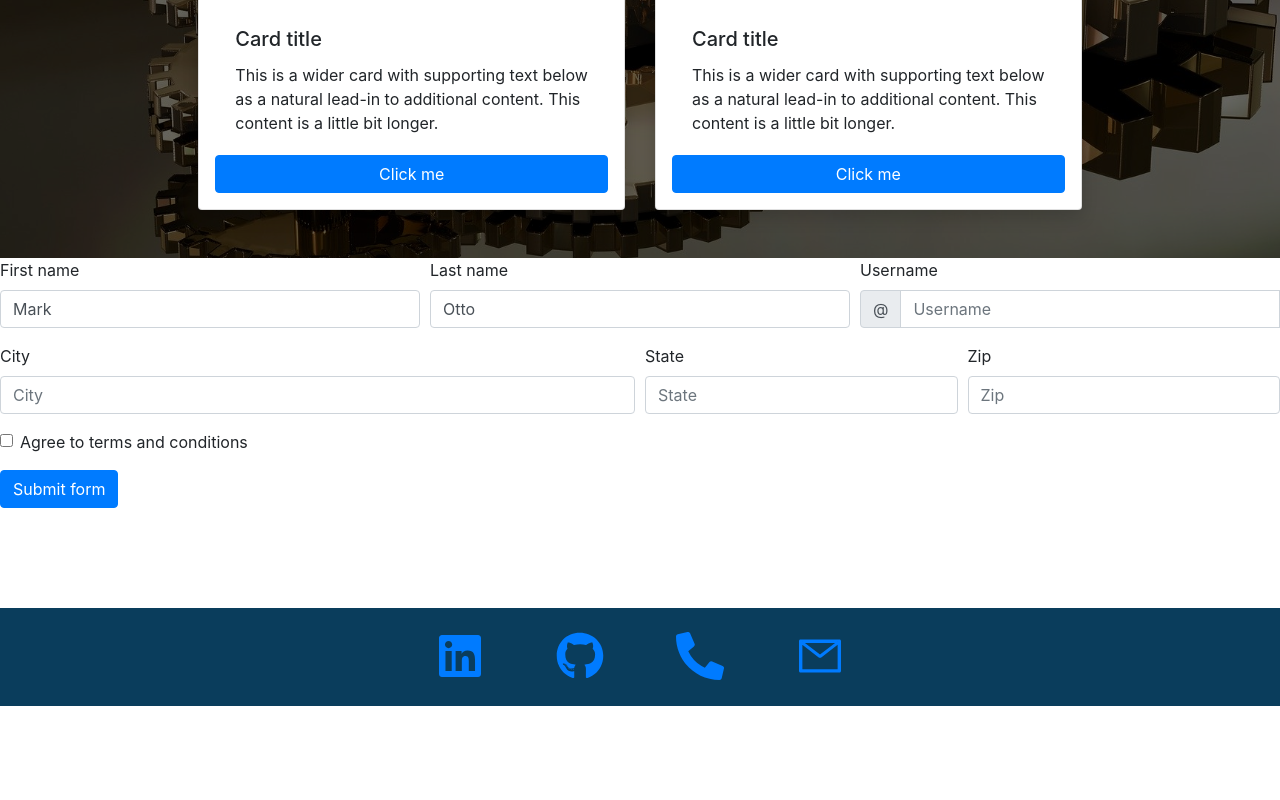
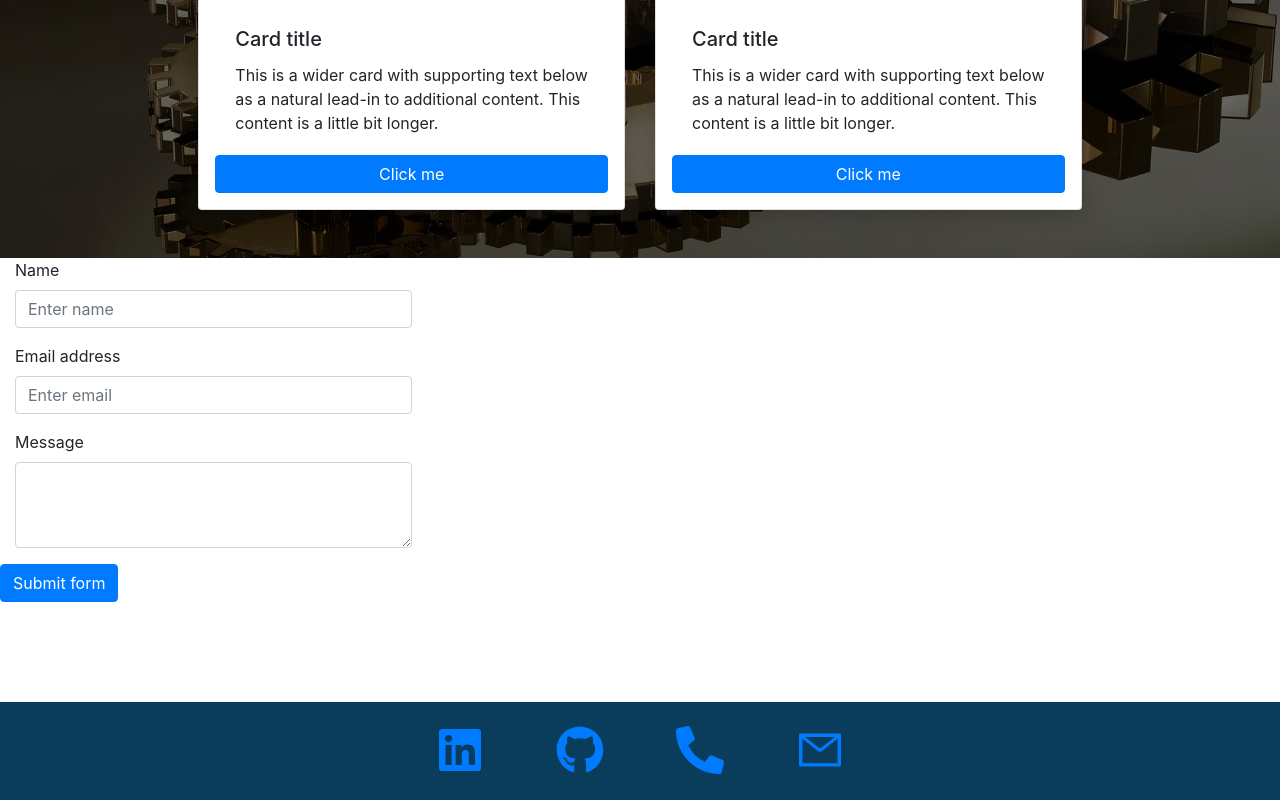
Before and after one commit to JDMartinez1531/React-Portfolio, a React (Create React App) app: page / in a window 1280 px wide. Shown: the part 2892-3692 px from the top of the page. Before the commit the page ends 3598 px from the top, so only its background shows below. Built offline with nearby package versions, Linux system fonts and the light colour scheme.

Commit message:
finished form template

```diff
--- a/src/components/Contact/index.jsx
+++ b/src/components/Contact/index.jsx
@@ -1,7 +1,6 @@
 import React, { useState } from "react";
 import Form from "react-bootstrap/Form";
 import Col from "react-bootstrap/Col";
-import InputGroup from "react-bootstrap/InputGroup";
 import Button from "react-bootstrap/Button";
 
 function Contact() {
@@ -19,75 +18,24 @@ function Contact() {
 
 	return (
 		<Form noValidate validated={validated} onSubmit={handleSubmit}>
-			<Form.Row>
+
 				<Form.Group as={Col} md="4" controlId="validationCustom01">
-					<Form.Label>First name</Form.Label>
-					<Form.Control
-						required
-						type="text"
-						placeholder="First name"
-						defaultValue="Mark"
-					/>
-					<Form.Control.Feedback>Looks good!</Form.Control.Feedback>
+					<Form.Label>Name</Form.Label>
+					<Form.Control required type="text" placeholder="Enter name" />
+					<Form.Control.Feedback>Accepted</Form.Control.Feedback>
 				</Form.Group>
 				<Form.Group as={Col} md="4" controlId="validationCustom02">
-					<Form.Label>Last name</Form.Label>
-					<Form.Control
-						required
-						type="text"
-						placeholder="Last name"
-						defaultValue="Otto"
-					/>
-					<Form.Control.Feedback>Looks good!</Form.Control.Feedback>
+					<Form.Label>Email address</Form.Label>
+					<Form.Control type="email" placeholder="Enter email" />
+					<Form.Control.Feedback>Accepted</Form.Control.Feedback>
 				</Form.Group>
 				<Form.Group as={Col} md="4" controlId="validationCustomUsername">
-					<Form.Label>Username</Form.Label>
-					<InputGroup>
-						<InputGroup.Prepend>
-							<InputGroup.Text id="inputGroupPrepend">@</InputGroup.Text>
-						</InputGroup.Prepend>
-						<Form.Control
-							type="text"
-							placeholder="Username"
-							aria-describedby="inputGroupPrepend"
-							required
-						/>
-						<Form.Control.Feedback type="invalid">
-							Please choose a username.
-						</Form.Control.Feedback>
-					</InputGroup>
-				</Form.Group>
-			</Form.Row>
-			<Form.Row>
-				<Form.Group as={Col} md="6" controlId="validationCustom03">
-					<Form.Label>City</Form.Label>
-					<Form.Control type="text" placeholder="City" required />
+					<Form.Label>Message</Form.Label>
+					<Form.Control as="textarea" rows="3" />
 					<Form.Control.Feedback type="invalid">
-						Please provide a valid city.
+						Please choose a username.
 					</Form.Control.Feedback>
 				</Form.Group>
-				<Form.Group as={Col} md="3" controlId="validationCustom04">
-					<Form.Label>State</Form.Label>
-					<Form.Control type="text" placeholder="State" required />
-					<Form.Control.Feedback type="invalid">
-						Please provide a valid state.
-					</Form.Control.Feedback>
-				</Form.Group>
-				<Form.Group as={Col} md="3" controlId="validationCustom05">
-					<Form.Label>Zip</Form.Label>
-					<Form.Control type="text" placeholder="Zip" required />
-					<Form.Control.Feedback type="invalid">
-						Please provide a valid zip.
-					</Form.Control.Feedback>
-				</Form.Group>
-			</Form.Row>
-			<Form.Group>
-				<Form.Check
-					required
-					label="Agree to terms and conditions"
-					feedback="You must agree before submitting."
-				/>
-			</Form.Group>
 			<Button type="submit">Submit form</Button>
 		</Form>
 	);
```
